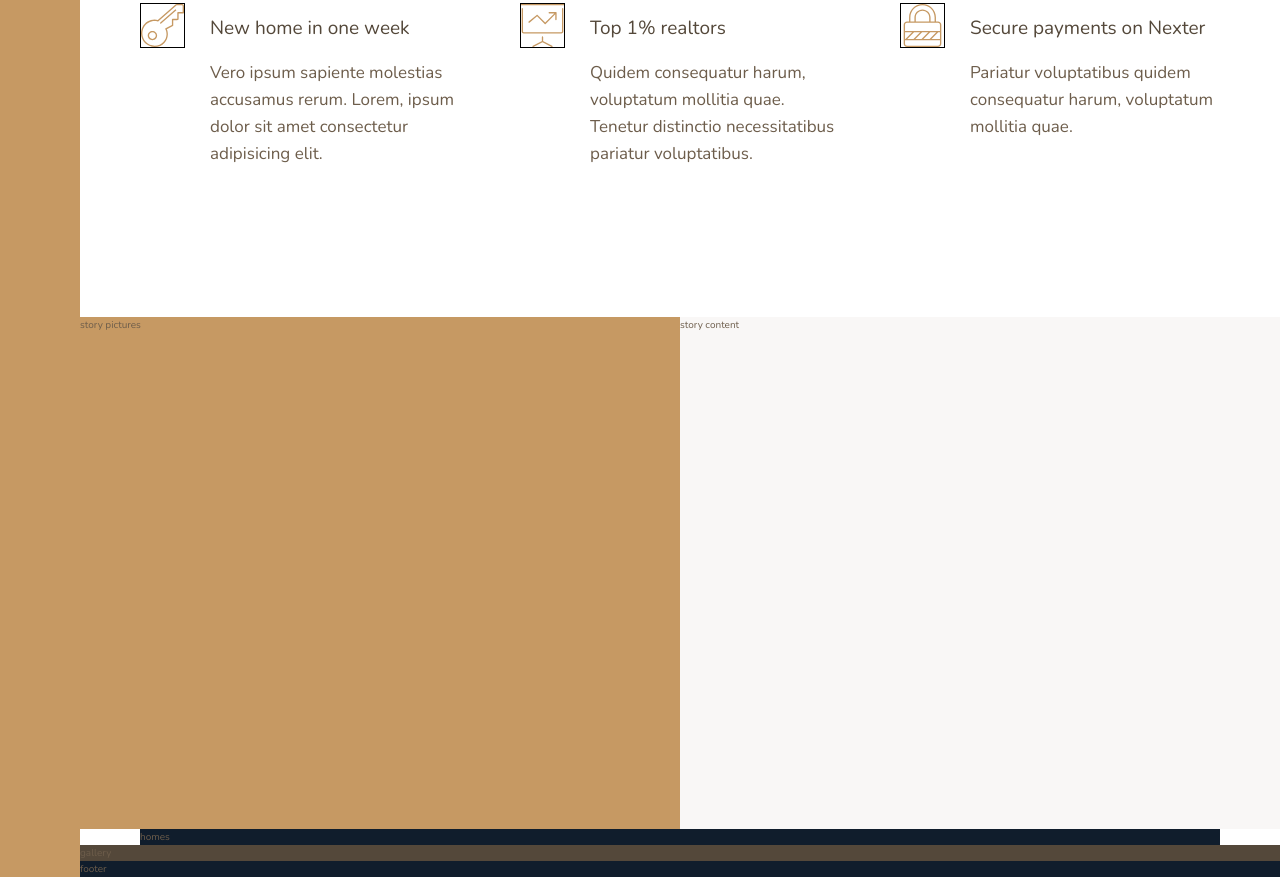
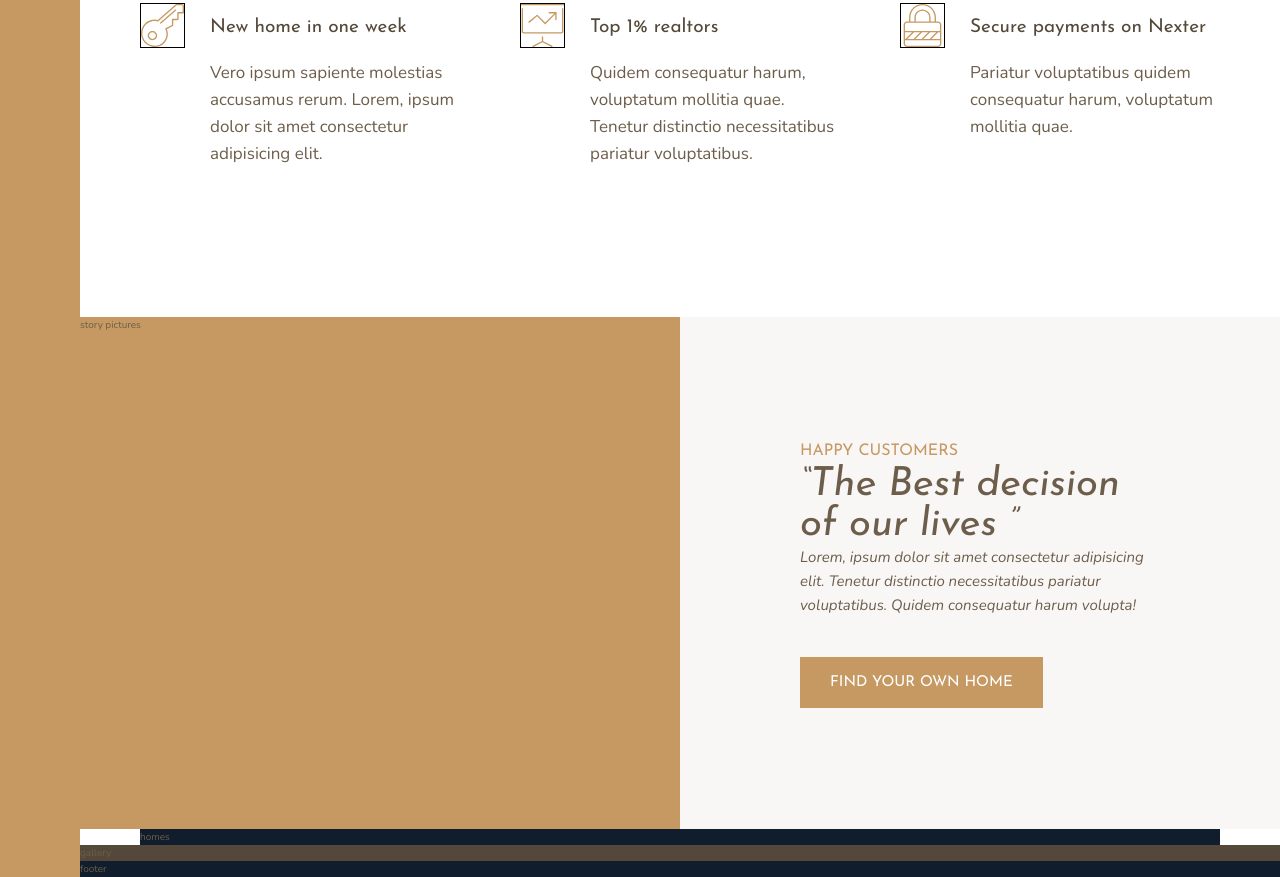
Before and after one commit to Gwynere/nexter, a plain HTML site: page index.html in a window 1280 px wide. Shown: the part 991-1868 px from the top of the page. Drawn offline with nearby package versions, Linux system fonts and the light colour scheme.

Commit message:
story part 1

```diff
--- a/css/style.css
+++ b/css/style.css
@@ -43,7 +43,7 @@ body{
 .heading-2,
 .heading-3,
 .heading-4{
-    ont-family: var(--font-display);
+    font-family: var(--font-display);
     font-weight: 400;
 }
 
@@ -52,11 +52,19 @@ body{
 }
 
 .heading-2{
+    font-size: 4rem;
+    font-style: italic;
+    line-height: 1;
+}
+
+.heading-2--dark{
 
 }
 
 .heading-3{
-
+    font-size: 1.6rem;
+    color: var(--primary);
+    text-transform: uppercase;
 }
 
 .heading-4{
@@ -69,6 +77,23 @@ body{
 
 .heading-4--dark{
     color: var(--grey-dark-1);
+}
+
+.btn{
+    background: var(--primary);
+    border: none;
+    color: #fff;
+    border-radius: 0;
+    font-family: var(--font-display);
+    font-size: 1.5rem;
+    text-transform: uppercase;
+    padding: 1.8rem 3rem;
+    cursor: pointer;
+    transition: all .2s;
+}
+
+.btn:hover{
+    background: var(--primary-dark);
 }
 
 /* COMPONENTS */
@@ -129,6 +154,17 @@ body{
 .story__content{
     background: var(--grey-light-1);
     grid-column: col-start 5 / full-end;
+    padding: 6rem 12rem;
+    display: flex;
+    flex-direction: column;
+    justify-content: center;
+    align-items: flex-start;
+}
+
+.story__text{
+    font-size: 1.5rem;
+    font-style: italic;
+    margin-bottom: 4rem;
 }
 
 .homes{
--- a/index.html
+++ b/index.html
@@ -74,7 +74,10 @@
         </div>
 
         <div class="story__content">
-            story content
+            <h3 class="heading-3">Happy Customers</h3>
+            <h2 class="heading-2 heading-2--dark">&ldquo;The Best decision of our lives &rdquo;</h2>
+            <p class="story__text">Lorem, ipsum dolor sit amet consectetur adipisicing elit. Tenetur distinctio necessitatibus pariatur voluptatibus. Quidem consequatur harum volupta!</p>
+            <button class="btn">Find your own home</button>
         </div>
 
         <section class="homes">
```
